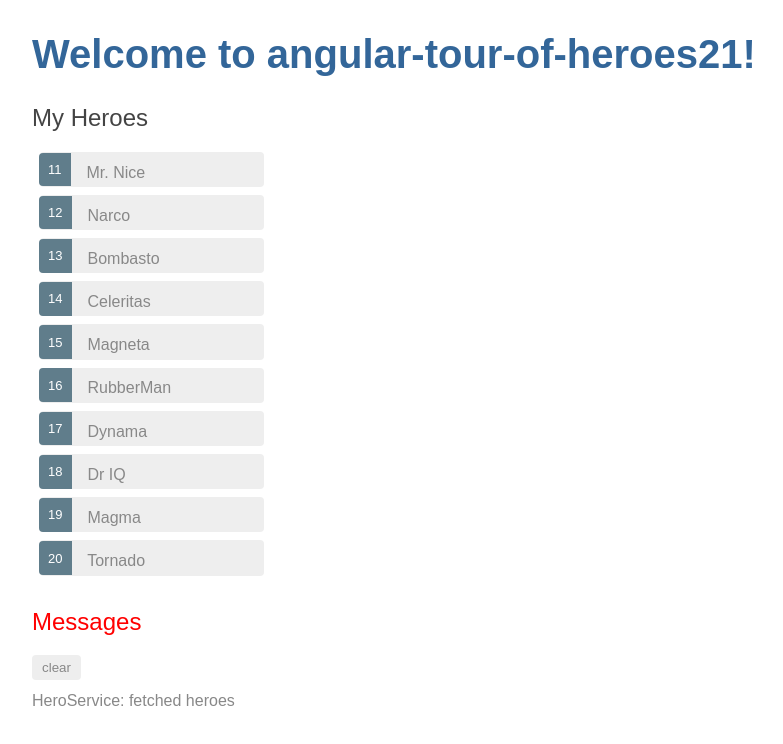
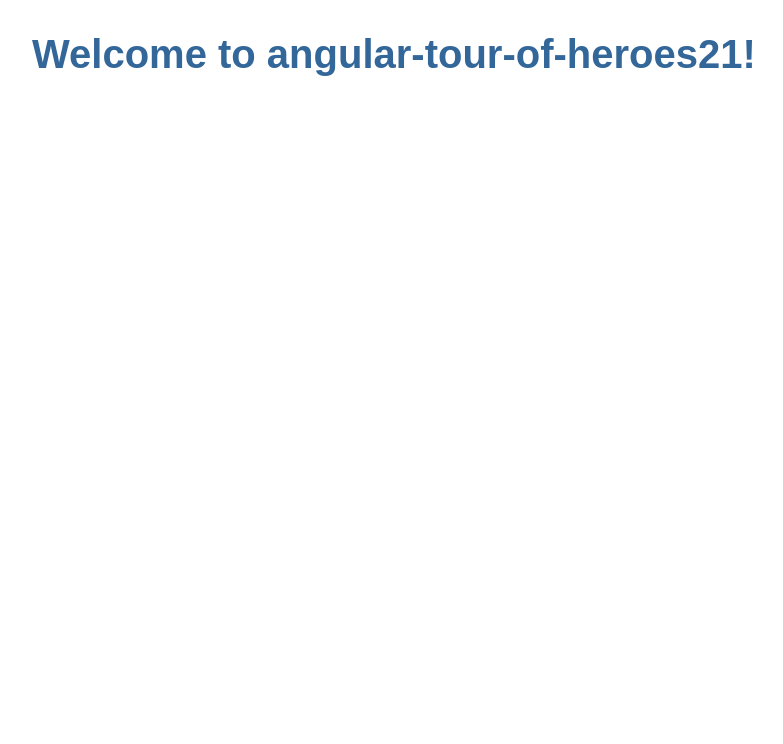
Before and after one commit to piotrturski/angular7-tutorial, an Angular app: page / in a window 1280 px wide. Shown: the top 744 px of the page, without its empty margins (0-783 px from the left). Built offline with nearby package versions, Linux system fonts and the light colour scheme.

Commit message:
/heroes path

```diff
--- a/src/app/app.component.html
+++ b/src/app/app.component.html
@@ -1,5 +1,5 @@
 <h1>
   Welcome to {{ title }}!
 </h1>
-<app-heroes></app-heroes>
+<router-outlet></router-outlet>
 <app-messages></app-messages>
```
Also changed, not shown: src/app/app-routing.module.ts (+10 -5 lines).
